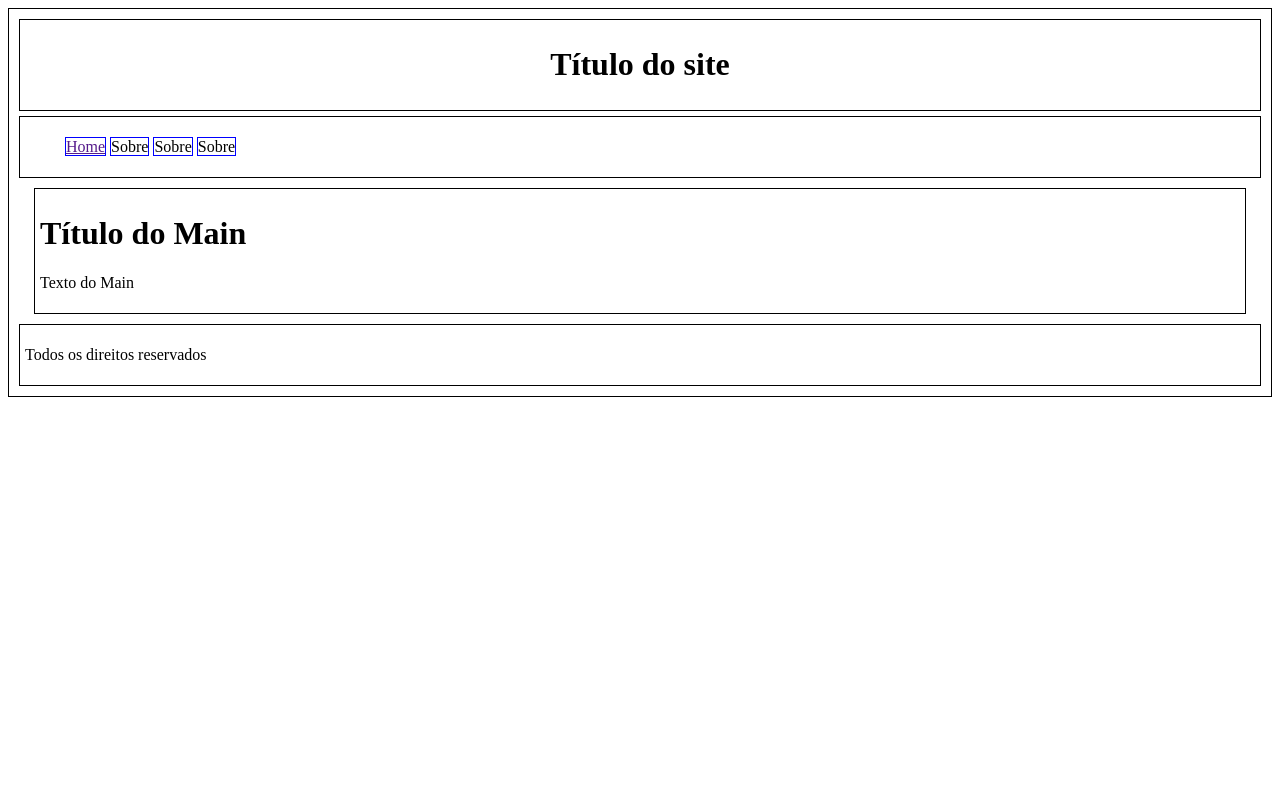
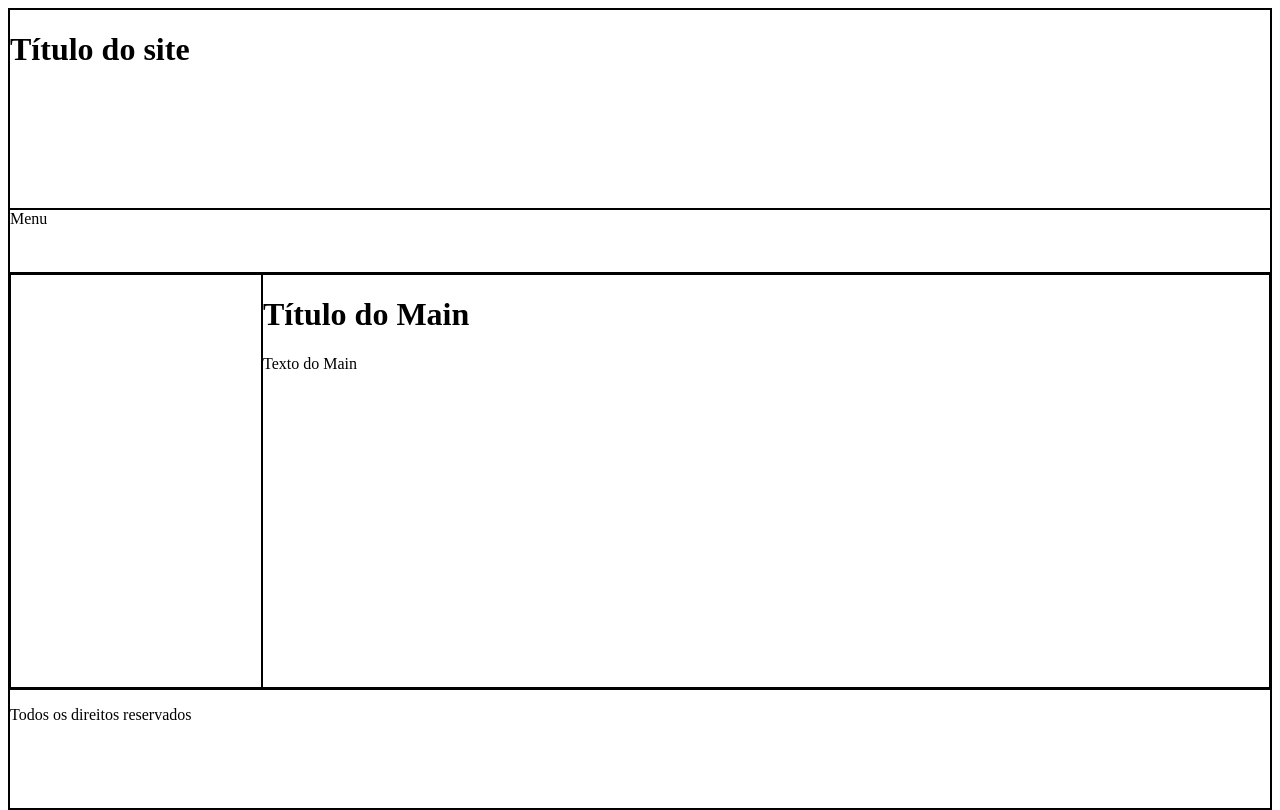
Before and after one commit to alepn/projeto_optativa_webservice_2019, a plain HTML site: page index.html in a window 1280 px wide. Drawn offline with Linux system fonts and the light colour scheme.

Commit message:
Novo estilo grid

```diff
--- /dev/null
+++ b/css/estilo-grid.css
@@ -0,0 +1,36 @@
+body,html{
+	height: 100%;
+}
+
+#container{
+	border: 1px solid #000;
+	height: 100%;
+	display: grid;
+	grid-template-rows: 25% 8% auto 15%;
+}
+
+#header{
+	border: 1px solid #000;
+}
+
+#main{
+	border: 1px solid #000;
+	display: grid;
+	grid-template-columns: 20% auto;
+}
+
+#main #menu-lateral{
+	border: 1px solid #000;
+}
+
+#main #content{
+	border: 1px solid #000;
+}
+
+#footer{
+	border: 1px solid #000;
+}
+
+#menu{
+	border: 1px solid #000;
+}
--- a/css/estilo.css
+++ b/css/estilo.css
@@ -27,7 +27,7 @@
 
 #main{
 	border: 1px solid #000;
-	margin: 10px 20px 10px 20px;
+	margin: 10px 5px 10px 5px;
 	padding: 5px;
 }
 
--- a/index.html
+++ b/index.html
@@ -4,7 +4,7 @@
 	<title>Projeto WebService 2019</title>
 	<meta charset="utf-8">
 
-	<link rel="stylesheet" type="text/css" href="css/estilo.css">
+	<link rel="stylesheet" type="text/css" href="css/estilo-grid.css">
 </head>
 <body>
 
@@ -15,18 +15,22 @@
 		</div>
 
 		<div id="menu">
-			<ul>
+			Menu
+			<!-- <ul>
 				<li><a href="">Home</a></li>
 				<li>Sobre</li>
 				<li>Sobre</li>
 				<li>Sobre</li>
-			</ul>
+			</ul> -->
 		</div>
 
 		<div id="main">
-			<h1>Título do Main</h1>
+			<div id="menu-lateral"></div>
+			<div id="content">
+				<h1>Título do Main</h1>
 
-			<p>Texto do Main</p>
+				<p>Texto do Main</p>
+			</div>
 		</div>
 
 		<div id="footer">
```
